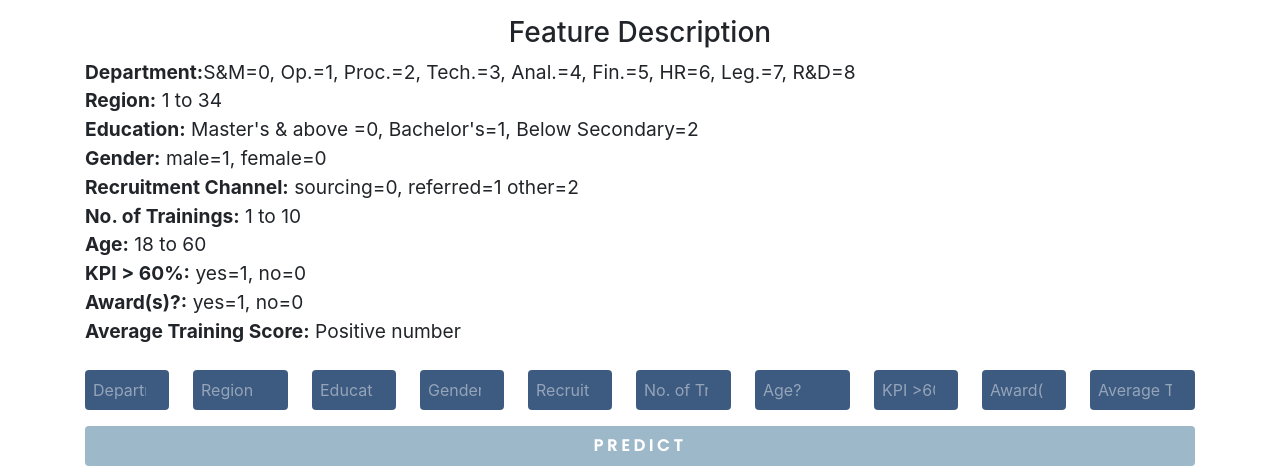
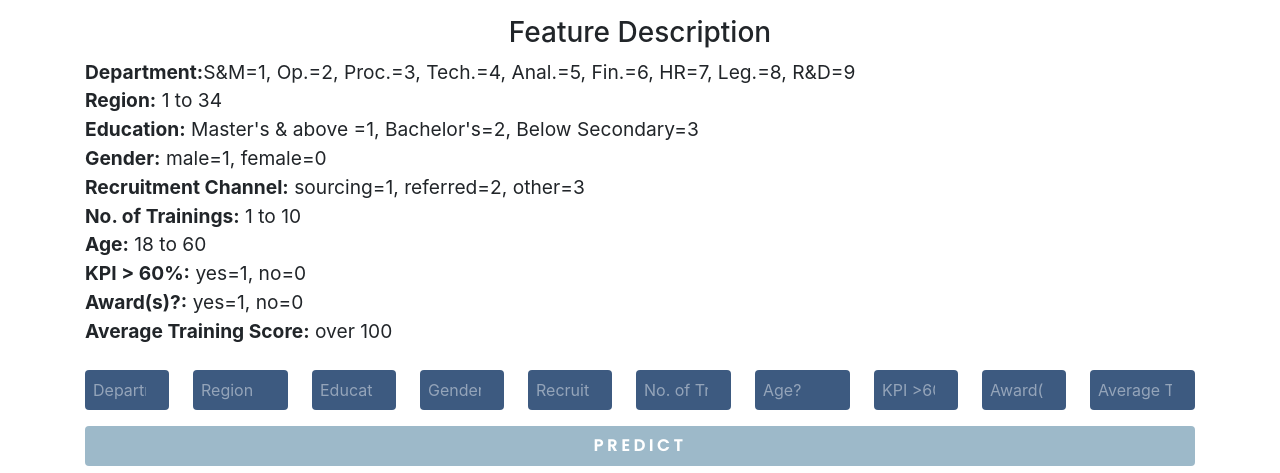
Before and after one commit to Timmecom/HRAnalyticsClassification, a Flask app: page / in a window 1280 px wide. Shown: the part 88-561 px from the top of the page. Run offline with Flask 2, Linux system fonts and the light colour scheme; some libraries are stand-ins or nearby versions.

Commit message:
Update index.html

```diff
--- a/templates/index.html
+++ b/templates/index.html
@@ -20,23 +20,23 @@
         <div>
             <h3 class="text-center mt-3">Feature Description</h3>
             <ul>
-                <li class=''><strong>Department:</strong>S&M=0, Op.=1, Proc.=2, Tech.=3, Anal.=4, Fin.=5, HR=6, Leg.=7, R&D=8</li>
+                <li class=''><strong>Department:</strong>S&M=1, Op.=2, Proc.=3, Tech.=4, Anal.=5, Fin.=6, HR=7, Leg.=8, R&D=9</li>
                 <li class=''><strong>Region:</strong> 1 to 34</li>
-                <li class=''><strong>Education:</strong> Master's & above =0, Bachelor's=1, Below Secondary=2</li>
+                <li class=''><strong>Education:</strong> Master's & above =1, Bachelor's=2, Below Secondary=3</li>
                 <li class=''><strong>Gender:</strong> male=1, female=0</li>
-                <li class=''><strong>Recruitment Channel:</strong> sourcing=0, referred=1 other=2</li>
+                <li class=''><strong>Recruitment Channel:</strong> sourcing=1, referred=2, other=3</li>
                 <li class=''><strong>No. of Trainings:</strong> 1 to 10</li>
                 <li class=''><strong>Age:</strong> 18 to 60</li>
                 <li class=''><strong>KPI > 60%:</strong> yes=1, no=0</li>
                 <li class=''><strong>Award(s)?:</strong> yes=1, no=0</li>
-                <li class=''><strong>Average Training Score:</strong> Positive number</li>
+                <li class=''><strong>Average Training Score:</strong> over 100</li>
             </ul>
         </div>
         <form action="{{url_for("predict")}}" method="post">
             <div class="container m-0 p-0 row justify-content-between">
-                <input class="p-2 my-2" type="number" min="0" max="8" name="department" placeholder="Department" required="required"/>
+                <input class="p-2 my-2" type="number" min="1" max="9" name="department" placeholder="Department" required="required"/>
                 <input class="p-2 my-2" type="number" min="1" max="34" name="region" placeholder="Region" required="required"/>
-                <input class="p-2 my-2" type="number" min="0" max="2" name="education" placeholder="Education" required="required"/>
+                <input class="p-2 my-2" type="number" min="1" max="3" name="education" placeholder="Education" required="required"/>
                 <input class="p-2 my-2" type="number" min="0" max="1" name="gender" placeholder="Gender" required="required"/>
                 <input class="p-2 my-2" type="number" min="1" max="3" name="recruitment_channel" placeholder="Recruitment Channel" required="required"/>
                 <input class="p-2 my-2" type="number" min="1" max="10" name="no_of_trainings" placeholder="No. of Trainings" required="required"/>
```
